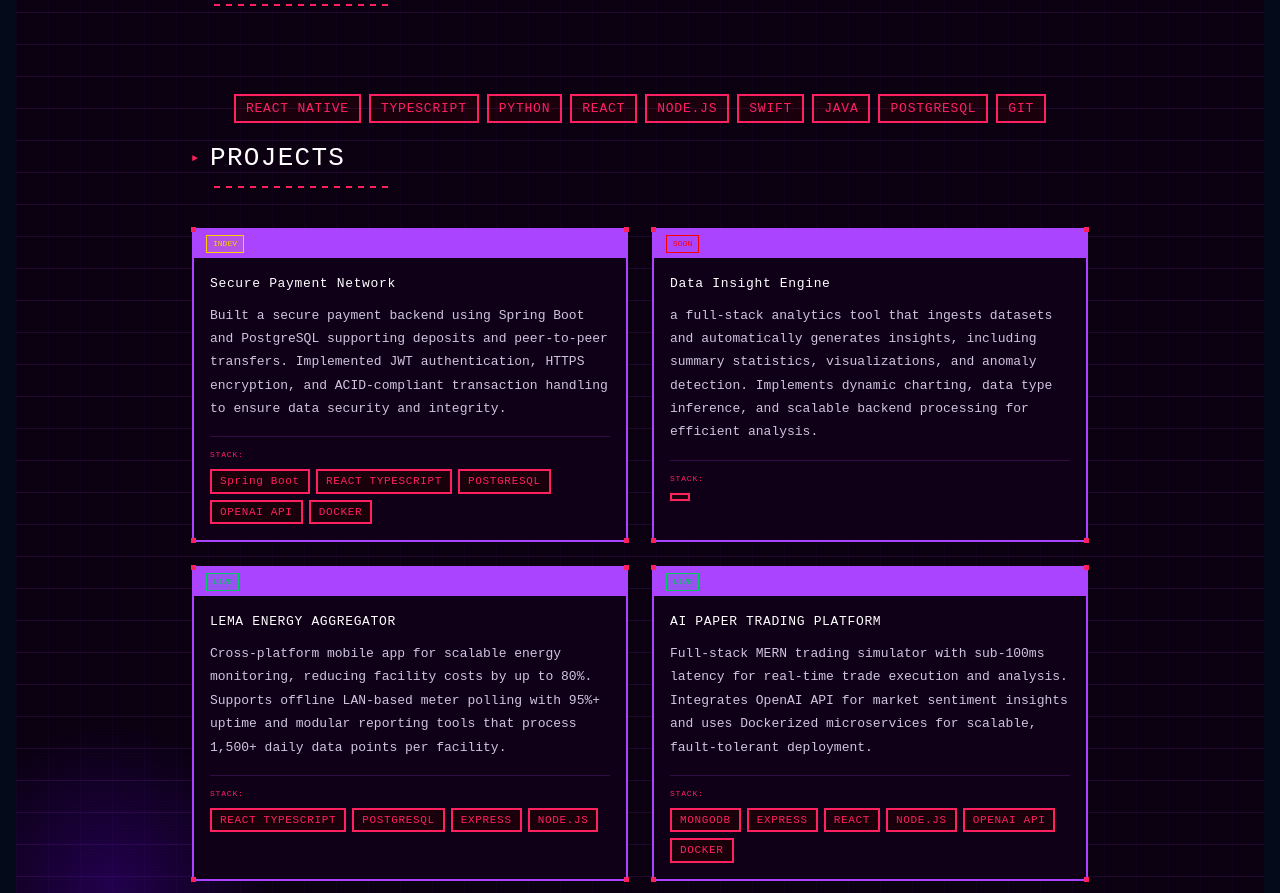
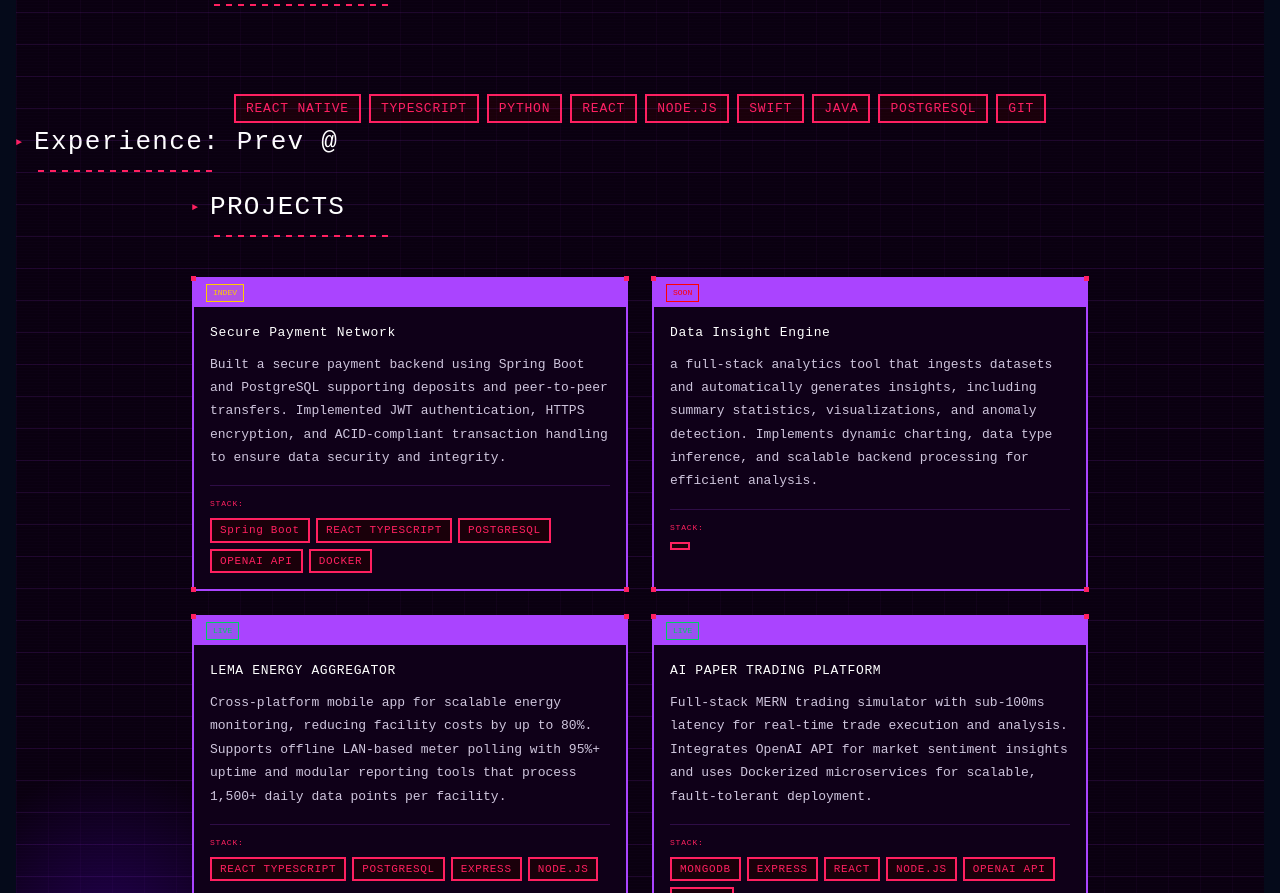
Before and after one commit to KevinMuniz1/Portfolio-Website, a Next.js app: page / in a window 1280 px wide. Shown: the part 820-1713 px from the top of the page. Built offline with nearby package versions, Linux system fonts and the light colour scheme; no server answers.

Commit message:
test push for experience section

```diff
--- a/app/components/welcomePageName.tsx
+++ b/app/components/welcomePageName.tsx
@@ -443,6 +443,17 @@ export default function Home() {
             ))}
           </div>
 
+          <div className="w-full max-w-4xl flex flex-col gap-2">
+
+          <div className="flex items-center gap-3">
+            <span style={{ color: "#ff2060", fontSize: "10px", fontFamily: "'Press Start 2P', monospace" }}>&#9658;</span>
+            <h2 style={{ fontFamily: "'Press Start 2P', monospace", fontSize: "clamp(18px, 4vw, 26px)", color: "#fff", margin: 0, letterSpacing: "0.05em" }}>
+              Experience: Prev @
+            </h2>
+          </div>
+          <div style={{ height: "2px", background: "repeating-linear-gradient(90deg, #ff2060 0, #ff2060 6px, transparent 6px, transparent 12px)", maxWidth: "180px", marginLeft: "22px" }} />
+        </div>
+
       {/* ── PROJECTS SECTION ──────────────────────────────────────────────────── */}
       <section
         id="projects"
```
